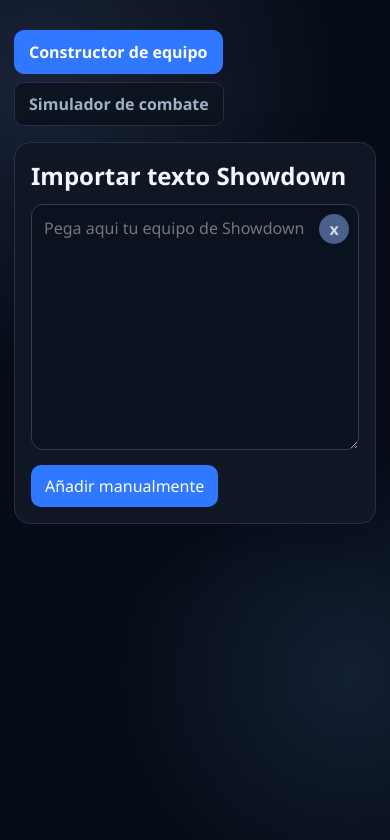
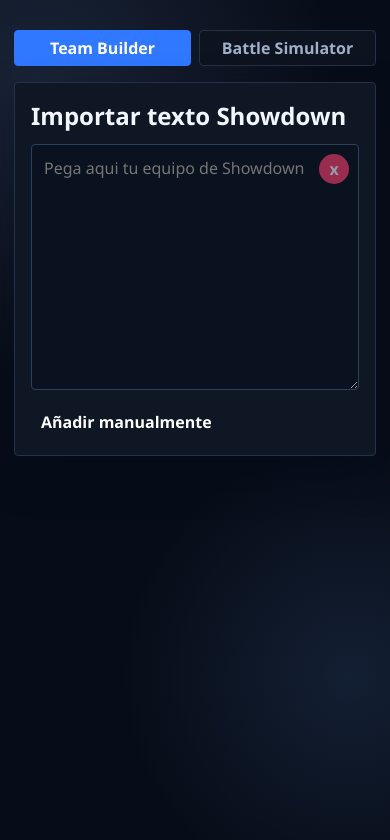
Before and after one commit to Roissm90/poke-builder, a React (Vite) app: page / in a window 390 px wide. Shown: the top 840 px of the page. Built offline with nearby package versions, Linux system fonts and the light colour scheme; what @pkmn/dex would draw is missing.

Commit message:
fix styles responsive

```diff
--- a/src/App.module.scss
+++ b/src/App.module.scss
@@ -40,7 +40,7 @@
 .block {
   background: var(--panel-bg);
   border: 1px solid var(--panel-border);
-  border-radius: 16px;
+  border-radius: 4px;
   padding: 16px;
   box-shadow: 0 18px 42px rgba(2, 8, 22, 0.35);
   width: 100%;
@@ -79,7 +79,7 @@
 .textarea {
   width: 100%;
   border: 1px solid var(--input-border);
-  border-radius: 12px;
+  border-radius: 4px;
   background: var(--input-bg);
   color: var(--text-main);
   padding: 12px;
@@ -112,15 +112,15 @@
 
 button {
   border: 0;
-  border-radius: 10px;
-  background: var(--accent);
+  background: transparent;
   color: #ffffff;
-  padding: 10px 14px;
+  padding: 6px 10px;
   cursor: pointer;
+  font-weight: 700;
 
   &:disabled {
-    background: #49608a;
     color: #d2d9e7;
+    opacity: 0.7;
     cursor: not-allowed;
   }
 }
@@ -176,7 +176,7 @@
 .memberCardCompact {
   position: relative;
   border: 1px solid var(--panel-border);
-  border-radius: 14px;
+  border-radius: 4px;
   padding: 12px;
   background: var(--panel-bg-soft);
   cursor: pointer;
@@ -660,7 +660,7 @@
 
 .synergyGroup {
   border: 1px solid #2a3d58;
-  border-radius: 12px;
+  border-radius: 4px;
   background: #0d1727;
   overflow: hidden;
 }
@@ -672,7 +672,7 @@
   gap: 10px;
   padding: 10px 12px;
   border: 0;
-  border-radius: 0;
+  border-radius: 4px;
   background: transparent;
   color: var(--text-main);
   text-align: left;
@@ -699,7 +699,7 @@
 
 .synergyPairRow {
   border: 1px solid #26394f;
-  border-radius: 10px;
+  border-radius: 4px;
   padding: 10px;
   background: #101d30;
   display: grid;
@@ -754,7 +754,7 @@
   display: grid;
   gap: 0;
   border: 1px solid #2a3d58;
-  border-radius: 12px;
+  border-radius: 4px;
   overflow: hidden;
   background: #0d1727;
 }
@@ -969,7 +969,7 @@
 .tabBar {
   display: flex;
   gap: 8px;
-  flex-wrap: wrap;
+  flex-wrap: nowrap;
 }
 
 .tabButton {
@@ -977,6 +977,11 @@
   border: 1px solid var(--panel-border);
   color: var(--text-muted);
   font-weight: 600;
+  border-radius: 4px;
+
+  @media (max-width: 479px) {
+    width: 50%;
+  }
 }
 
 .tabButtonActive {
@@ -1041,6 +1046,15 @@
 
     .battleMiniCardDetails {
       display: none;
+    }
+  }
+
+  &.my-team-ban-post {
+    @media (max-width: 479px) {
+      .battleMiniCard {
+        width: fit-content !important;
+        border-radius: 999px;
+      }
     }
   }
 }
@@ -1127,7 +1141,7 @@
 .battleRivalCard {
   position: relative;
   border: 1px solid var(--panel-border);
-  border-radius: 14px;
+  border-radius: 4px;
   padding: 12px;
   background: var(--panel-bg-soft);
   display: flex;
@@ -1200,7 +1214,7 @@
   &.combat-team-pre-ban {
     >div:first-child {
       .battleMiniCard {
-        border-radius: 8px;
+        border-radius: 4px;
         width: 50%;
 
         @media (max-width: 479px) {
@@ -1268,7 +1282,7 @@
   overflow-y: auto;
   background: var(--input-bg);
   border: 1px solid var(--input-border);
-  border-radius: 12px;
+  border-radius: 4px;
   padding: 12px;
   font-family: 'SFMono-Regular', Consolas, monospace;
   font-size: 0.78rem;
@@ -1322,7 +1336,7 @@
 
 .battleSlotControls {
   border: 1px solid var(--panel-border);
-  border-radius: 12px;
+  border-radius: 4px;
   padding: 12px;
   background: var(--panel-bg-soft);
 
@@ -1352,7 +1366,7 @@
   button {
     flex: 1;
     padding: 6px 8px;
-    border-radius: 8px;
+    border-radius: 4px;
     border: 1px solid var(--input-border);
     background: var(--input-bg);
     color: var(--text-muted);
@@ -1385,7 +1399,7 @@
   width: 100%;
   text-align: left;
   padding: 8px 10px;
-  border-radius: 8px;
+  border-radius: 4px;
   border: 1px solid var(--input-border);
   background: var(--input-bg);
   color: var(--text-main);
--- a/src/App.tsx
+++ b/src/App.tsx
@@ -348,14 +348,14 @@
           className={`${styles.tabButton} ${activeTab === 'builder' ? styles.tabButtonActive : ''}`}
           onClick={() => setActiveTab('builder')}
         >
-          Constructor de equipo
+          Team Builder
         </button>
         <button
           type="button"
           className={`${styles.tabButton} ${activeTab === 'battle' ? styles.tabButtonActive : ''}`}
           onClick={() => setActiveTab('battle')}
         >
-          Simulador de combate
+          Battle Simulator
         </button>
       </nav>
 
--- a/src/BattleTab.tsx
+++ b/src/BattleTab.tsx
@@ -1074,10 +1074,10 @@
         <section className={styles.block}>
           <h2>Combate 2vs2</h2>
 
-          <div className={styles.battleBanColumns}>
+          <div className={`${styles.battleBanColumns}`}>
             <div>
               <h3>Mi equipo de combate</h3>
-              <div className={styles.battleMiniGrid}>
+              <div className={`${styles.battleMiniGrid} my-team-ban-post`}>
                 {mySquadMembers.map((member) => (
                   <MiniCard key={member.id} member={member} />
                 ))}
```
